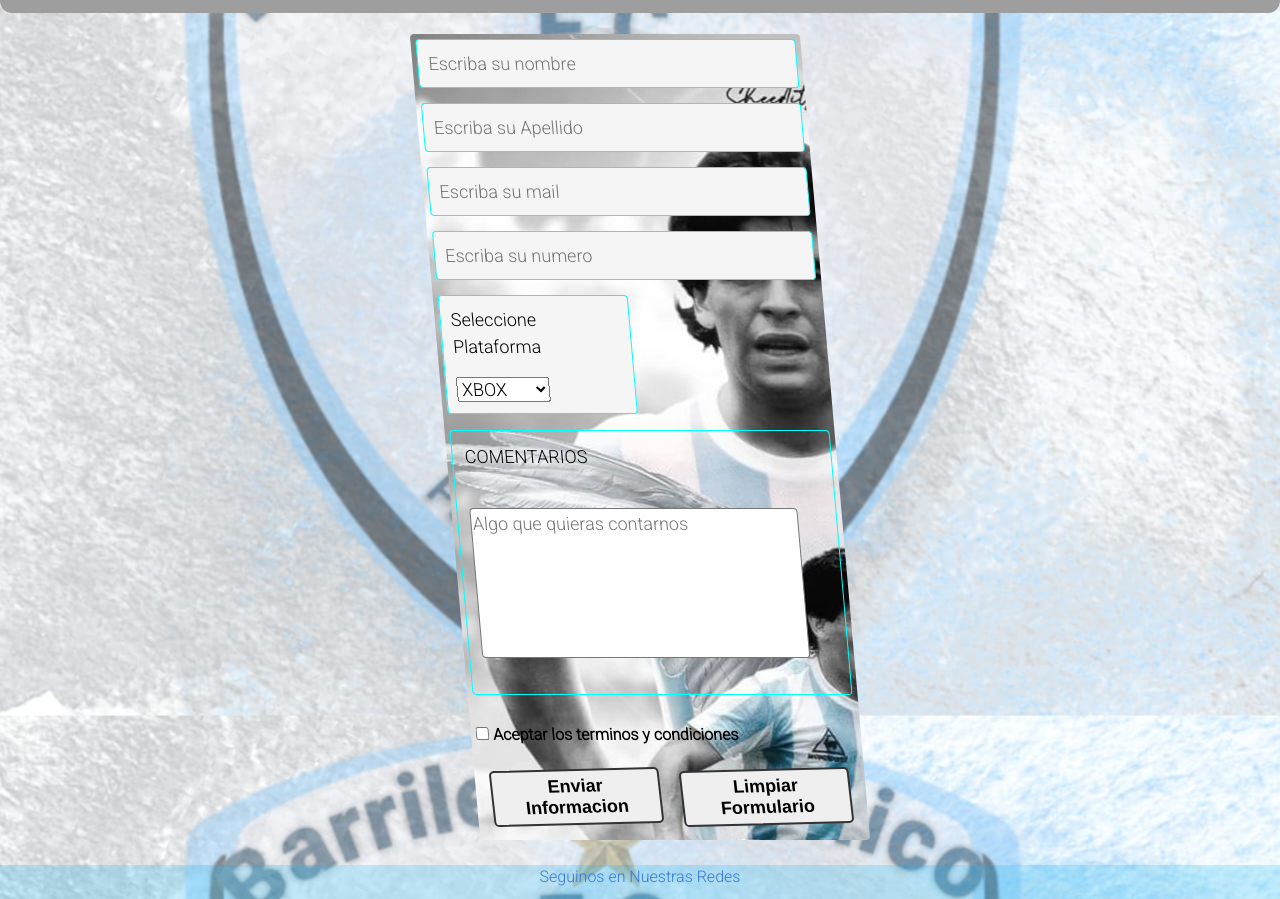
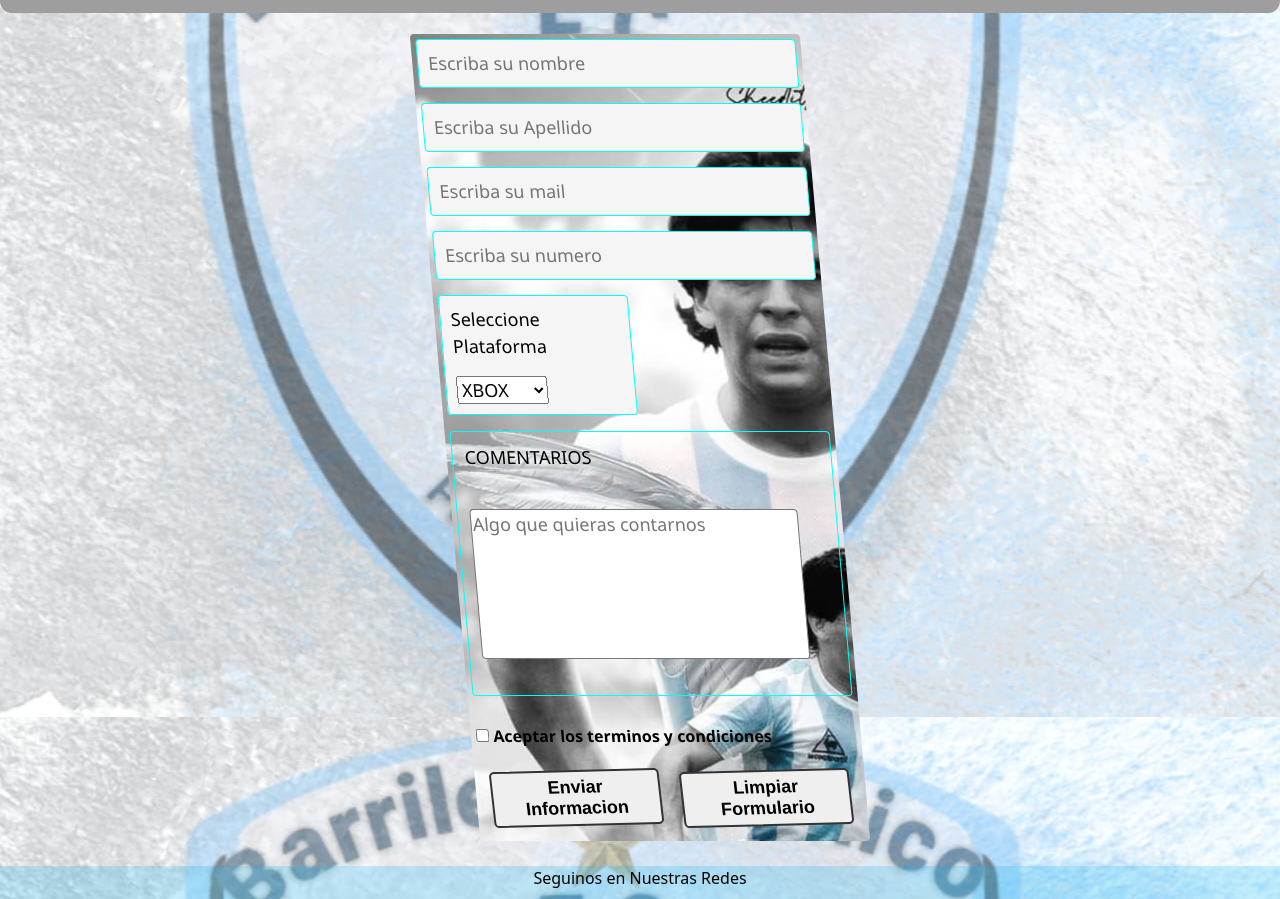
Before and after one commit to AcostaJ88/Barrilete-Cosmico, a plain HTML site: page Paginas/Unitealequipo.html in a window 1280 px wide. Shown: the part 423-1322 px from the top of the page. Drawn offline with nearby package versions, Linux system fonts and the light colour scheme; grey boxes are pictures that could not be loaded; a web font is replaced by a local one.

Commit message:
Aplicando Sass

```diff
--- a/Paginas/Unitealequipo.html
+++ b/Paginas/Unitealequipo.html
@@ -10,7 +10,7 @@
 
     <!-- mi CSS -->
 
-    <link rel="stylesheet" href="../css/style2.css">
+    <link rel="stylesheet" href="../css/main.css">
 
     <!-- animate.css -->
 
--- /dev/null
+++ b/sass/_commons.scss
@@ -0,0 +1,6 @@
+$maincolor: rgb(51, 121, 213);
+$secondaryColor:rgb(10, 137, 65);
+$keyColor: black;
+$BackgroundColor:rgba(11, 180, 241, 0.219);
+$Bordercolorprimary:aqua;
+$backgroundWS:whitesmoke;
--- /dev/null
+++ b/sass/_fonts.scss
@@ -0,0 +1,4 @@
+@import url('https://fonts.googleapis.com/css2?family=Open+Sans&family=Roboto&display=swap');
+
+$mainFont:'Roboto', sans-serif;
+$secondaryFont: 'Open Sans', sans-serif;
--- /dev/null
+++ b/sass/_footer.scss
@@ -0,0 +1,13 @@
+
+    & .bg-text-footer{
+        color: $keyColor;
+        text-align: center;
+    }
+    & img{
+        width: 50px;
+    }
+    & .bg-text-blue-foot{
+        color: $keyColor;
+        text-align: center;
+        background-color: $BackgroundColor;
+    }
--- /dev/null
+++ b/sass/_navbar.scss
@@ -0,0 +1,15 @@
+//nesting
+#botonera img{
+    width: 80px;
+}
+.bg-blue{
+	background-color: $BackgroundColor;
+}
+.bg-text-cards{
+    color: $secondaryColor;
+}
+.bg-text-blue{
+    color: $maincolor;
+    text-align: center;
+	font-family: $secondaryFont;
+}
--- /dev/null
+++ b/sass/main.scss
@@ -0,0 +1,5 @@
+@import "_commons";
+@import "_fonts";
+@import "./paginas/Unitealequipo";
+@import "_navbar";
+@import "_footer";
--- /dev/null
+++ b/sass/paginas/_Unitealequipo.scss
@@ -0,0 +1,95 @@
+.form-register{
+    width: 390px;
+	background-image: url(../img/Fondo.jpeg);
+	background-attachment: initial;
+	padding: 5px;
+	margin: auto;
+	margin-top: 15px;
+	margin-bottom: 25px;
+	border-radius: 4px;
+	color: $keyColor;
+	transform: skewX(5deg);
+	cursor: pointer;
+	transform: 2s;
+    & .controls{
+        width: 380px;
+        background: $backgroundWS;
+        padding: 10px;
+        border-radius: 4px;
+        margin-bottom: 15px;
+        border-color: $Bordercolorprimary;
+        border: 1px solid $Bordercolorprimary;
+        font-size: 18px;}
+    & .platform{
+        width: 50%;
+        background: $backgroundWS;
+        padding: 10px;
+        border-radius: 4px;
+        margin-bottom: 16px;
+        border-color: $Bordercolorprimary;
+        border: 1px solid $Bordercolorprimary;
+        font-size: 18px;}
+    & .coment{
+        width: 380px;
+        padding: 1px;
+        border-radius: 4px;
+        margin-bottom: 16px;
+        border-color: $Bordercolorprimary;
+        border: 1px solid $Bordercolorprimary;
+        font-size: 18px;
+        display: inline-flexbox;
+        & p{
+            width: 350px;
+            padding: 11px;
+            border-radius: 4px;
+            margin-bottom: 16px;
+            border-color: $Bordercolorprimary;
+            font-size: 18px;
+            }
+        & .textarea {
+            width: 100%;
+            height: 150px;
+            padding: 1px;
+            border-radius: 4px;
+            margin-bottom: 1px;
+            font-size: 18px;
+            resize: none;
+                }
+            }
+    & input[type="checkbox"] + label {
+        font-weight: bold;
+        line-height: 3em;
+        color: $keyColor;
+        text-align: center;
+        }
+    & input[type="checkbox"]:checked + label {
+        color: $Bordercolorprimary;
+        text-align: center;
+        }
+    & .button{
+        display: flex;
+        justify-content: space-around;
+
+    }
+    & button {
+        padding: 5px;
+        margin: 10px;
+        font: bold 18px sans-serif;
+        border: 2px solid #333;
+        border-radius: 5px;
+        background-image: url(../img/Logo\ Argentina.png);
+        background-attachment: fixed;
+        cursor: pointer;
+        transform: rotate(-1.5deg);
+          &:hover, &:focus {
+            outline     : none;
+            background  :$Bordercolorprimary;
+            color       : $keyColor;
+        }
+    }
+    }
+    body{
+		background-image: url(../img/Fondo3.jpeg);
+		background-attachment: fixed;
+		background-position: center;
+	}
```
Also changed, not shown: css/main.css (added), 2 other files.
